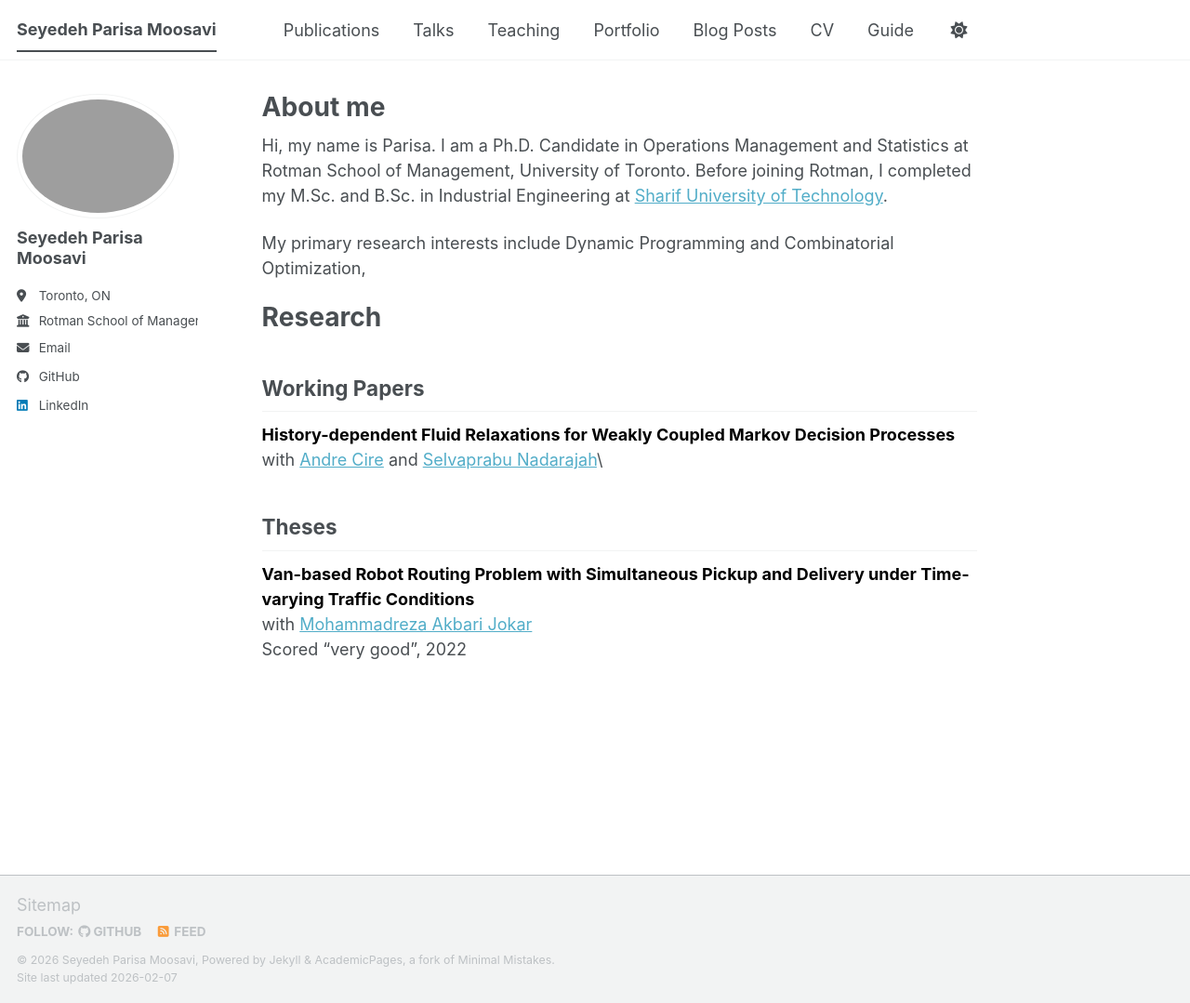
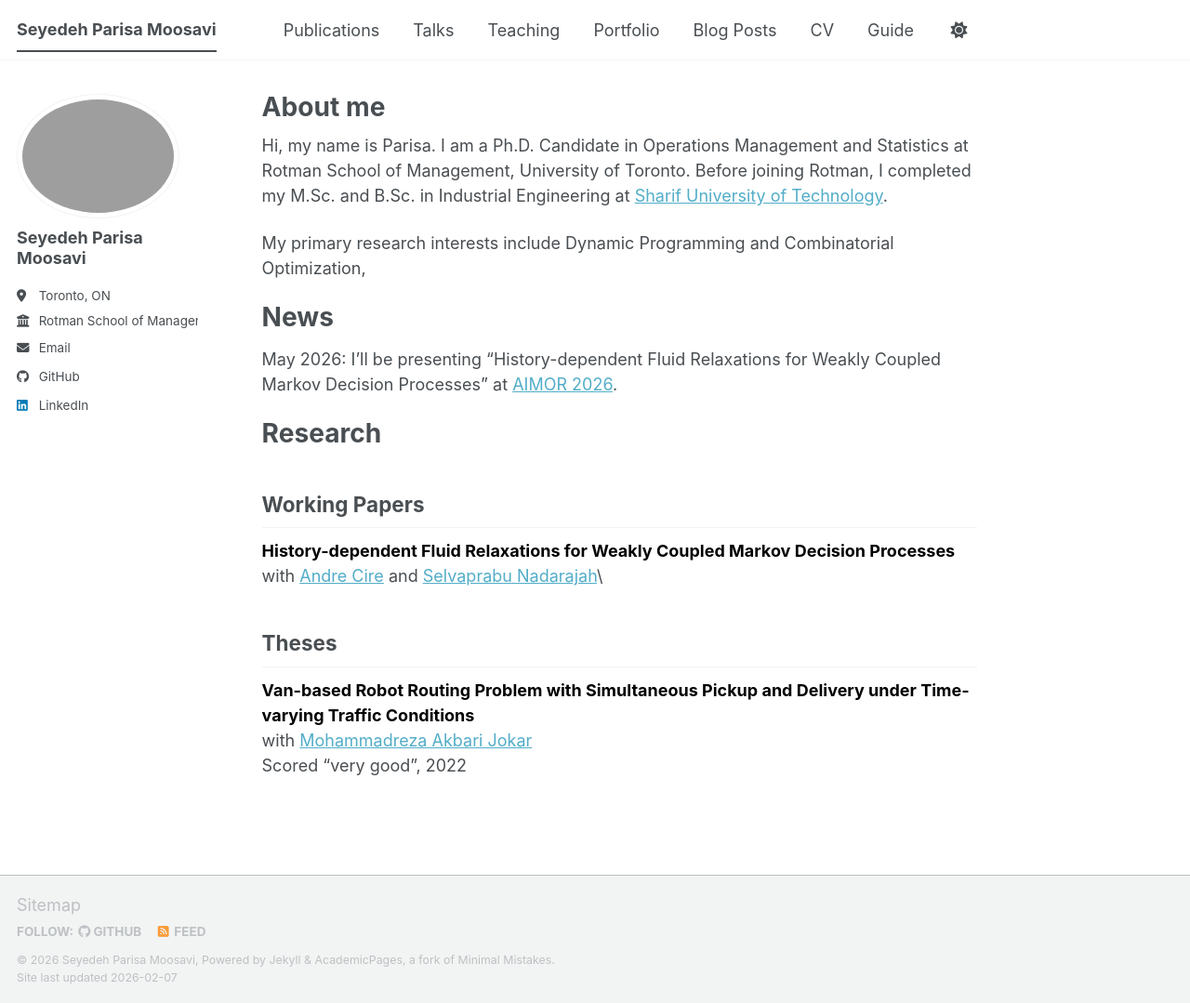
Before and after one commit to parisamsv/parisamsv.github.io, a Jekyll site: the page built from _pages/about.md, in a window 1280 px wide and 1079 px high. Shown: the whole window at 93% size. Built offline with Jekyll 4.4.1, drawn with Linux system fonts in a browser that asks for light colours; a script bundle is joined from its source files by our own code; library files that are not in the unit come from our copies.

Commit message:
Add news section to about page
Added a news section with upcoming presentation details.

```diff
--- a/_pages/about.md
+++ b/_pages/about.md
@@ -12,6 +12,9 @@ Hi, my name is Parisa. I am a Ph.D. Candidate in Operations Management and Stati
 
 My primary research interests include Dynamic Programming and Combinatorial Optimization,
 
+# News
+May 2026: I'll be presenting "History-dependent Fluid Relaxations for Weakly Coupled Markov Decision Processes" at [AIMOR 2026](https://haskayne.ucalgary.ca/aimor).
+
 # Research {#research}
 ## Working Papers
 <span style="color: black">**History-dependent Fluid Relaxations for Weakly Coupled Markov Decision Processes**</span> \
```
